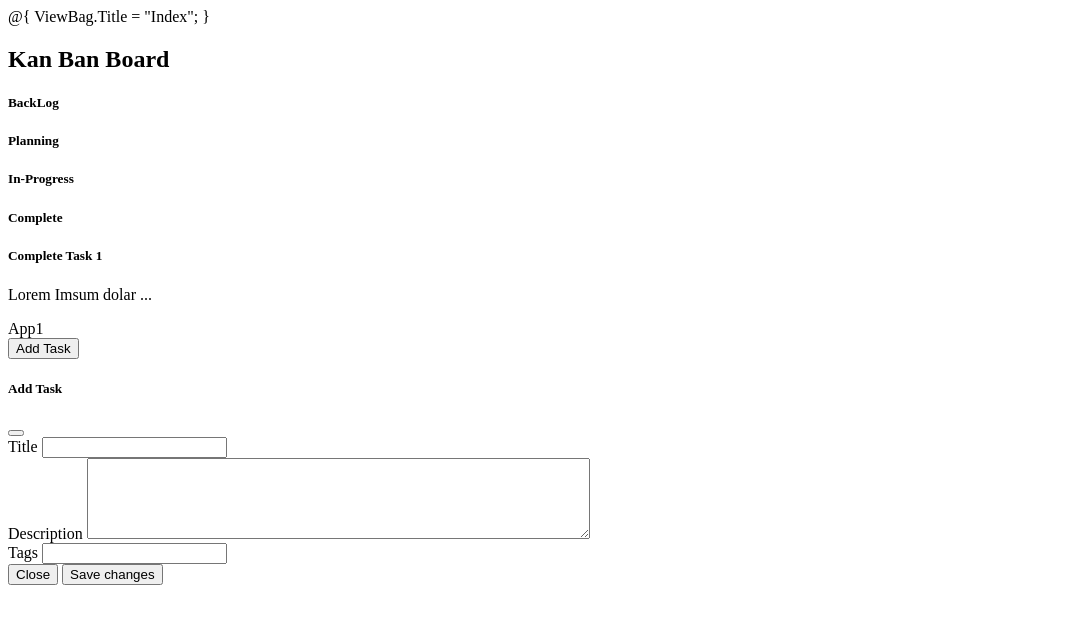
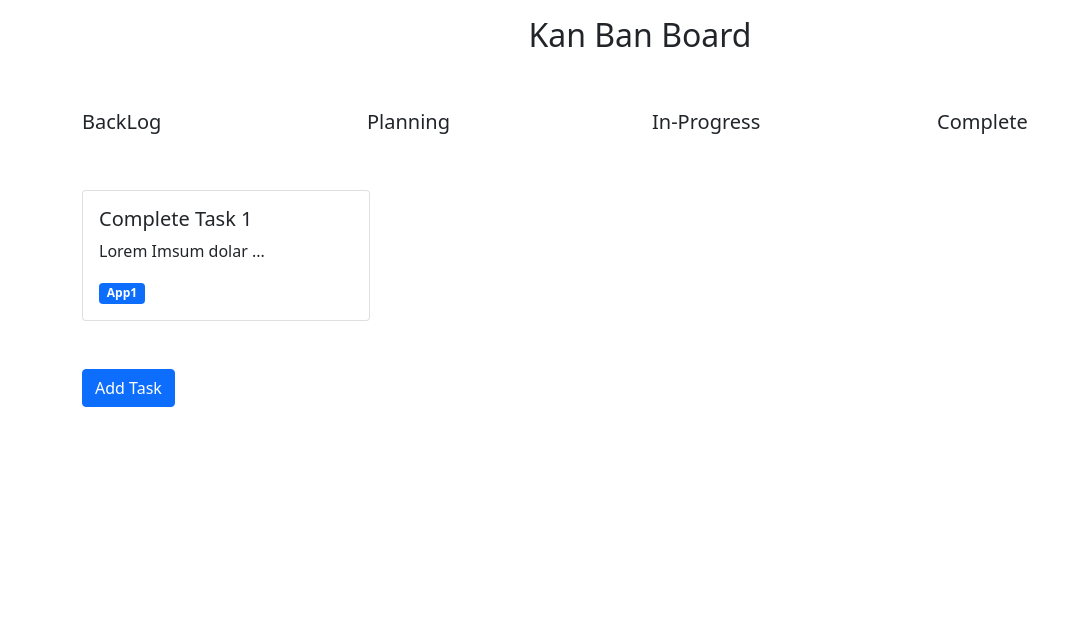
Before and after one commit to OldKayakFisherman/KanBan, a Flask app: template templates/index.html in a window 1280 px wide. Shown: the top 624 px of the page, without its empty margins (0-1082 px from the left). Run offline with Flask 2, Linux system fonts and the light colour scheme; the template is opened without the code that fills it, so the values that code supplies are empty; some libraries are stand-ins or nearby versions.

Commit message:
Adding required client libraries

```diff
--- a/app.py
+++ b/app.py
@@ -1,11 +1,12 @@
 from flask import Flask
+from flask import render_template
 
 app = Flask(__name__)
 
 
 @app.route('/')
-def index():  # put application's code here
-    return 'Hello World!'
+def index(prms=None):  # put application's code here
+    return render_template('index.html', prms=prms)
 
 
 if __name__ == '__main__':
--- a/templates/index.html
+++ b/templates/index.html
@@ -1,17 +1,19 @@
 <!DOCTYPE html>
 <html lang="en">
 <head>
+
+    <link href="/static/js/bootstrap-5.0.2-dist/css/bootstrap.css" rel="stylesheet" media="screen">
+    <link href="/static/js/dragula/dragula.css" rel="stylesheet" media="screen">
+
+    <script src="/static/js/bootstrap-5.0.2-dist/js/bootstrap.min.js"></script>
+    <script src="/static/js/dragula/dragula.min.js"></script>
+
     <meta charset="UTF-8">
     <title>Kan Ban</title>
 </head>
 <body>
-<!--
-https://github.com/bevacqua/dragula
--->
 
-@{
-    ViewBag.Title = "Index";
-}
+<div class="container">
 
 <div class="row mt-3">
     <div class="col-12 text-center">
@@ -87,6 +89,7 @@ https://github.com/bevacqua/dragula
         </div>
     </div>
 </div>
+</div>
 
 <script>
 
```
